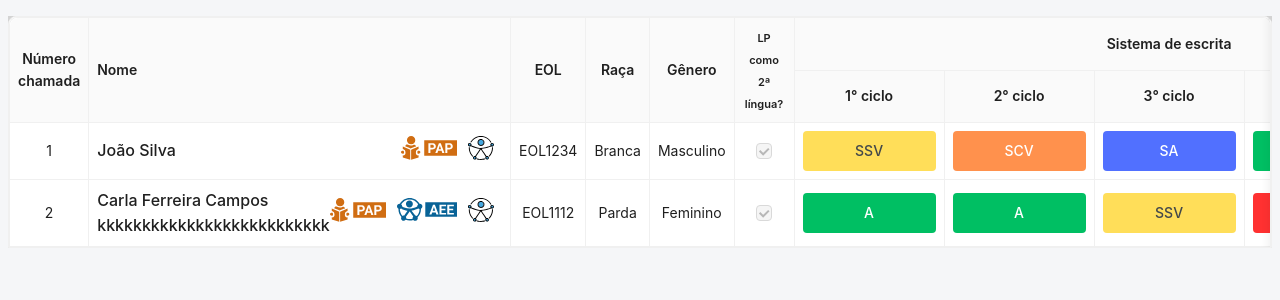
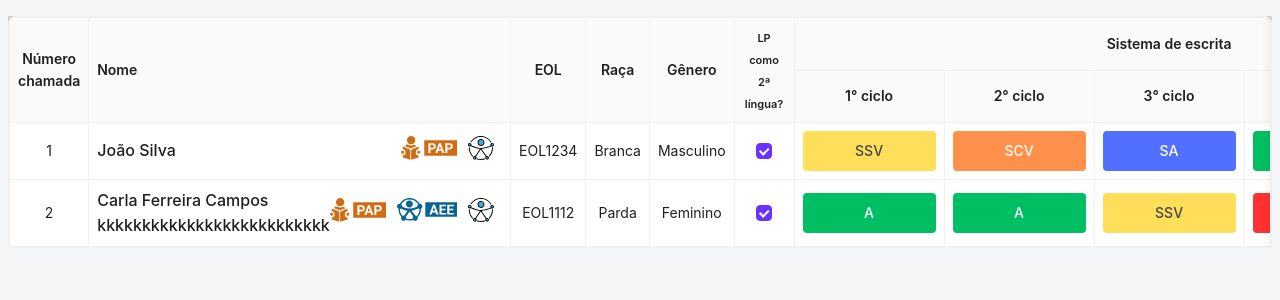
Before and after one commit to prefeiturasp/SME-NovaSondagem-Frontend, a React (Vite) app: page /relatorio in a window 1280 px wide. Shown: the top 300 px of the page. Built offline with nearby package versions, Linux system fonts and the light colour scheme.

Commit message:
cor do checkbox

```diff
--- a/src/componentes/sondagemRelatorio/listaDinamicaRelatorio/listaDinamicaRelatorio.css
+++ b/src/componentes/sondagemRelatorio/listaDinamicaRelatorio/listaDinamicaRelatorio.css
@@ -57,3 +57,24 @@
   font-size: 11px;
   white-space: normal;
 }
+
+.lista-dinamica-relatorio .ant-checkbox-checked .ant-checkbox-inner {
+  background-color: #6933ff !important;
+  border-color: #6933ff !important;
+}
+
+.lista-dinamica-relatorio .ant-checkbox-checked .ant-checkbox-inner::after {
+  border-color: #ffffff !important;
+}
+
+.lista-dinamica-relatorio .ant-checkbox-disabled .ant-checkbox-inner {
+  border-color: #6933ff !important;
+  opacity: 1 !important;
+}
+
+.lista-dinamica-relatorio
+  .ant-checkbox-disabled.ant-checkbox-checked
+  .ant-checkbox-inner {
+  background-color: #6933ff !important;
+  opacity: 1 !important;
+}
```
